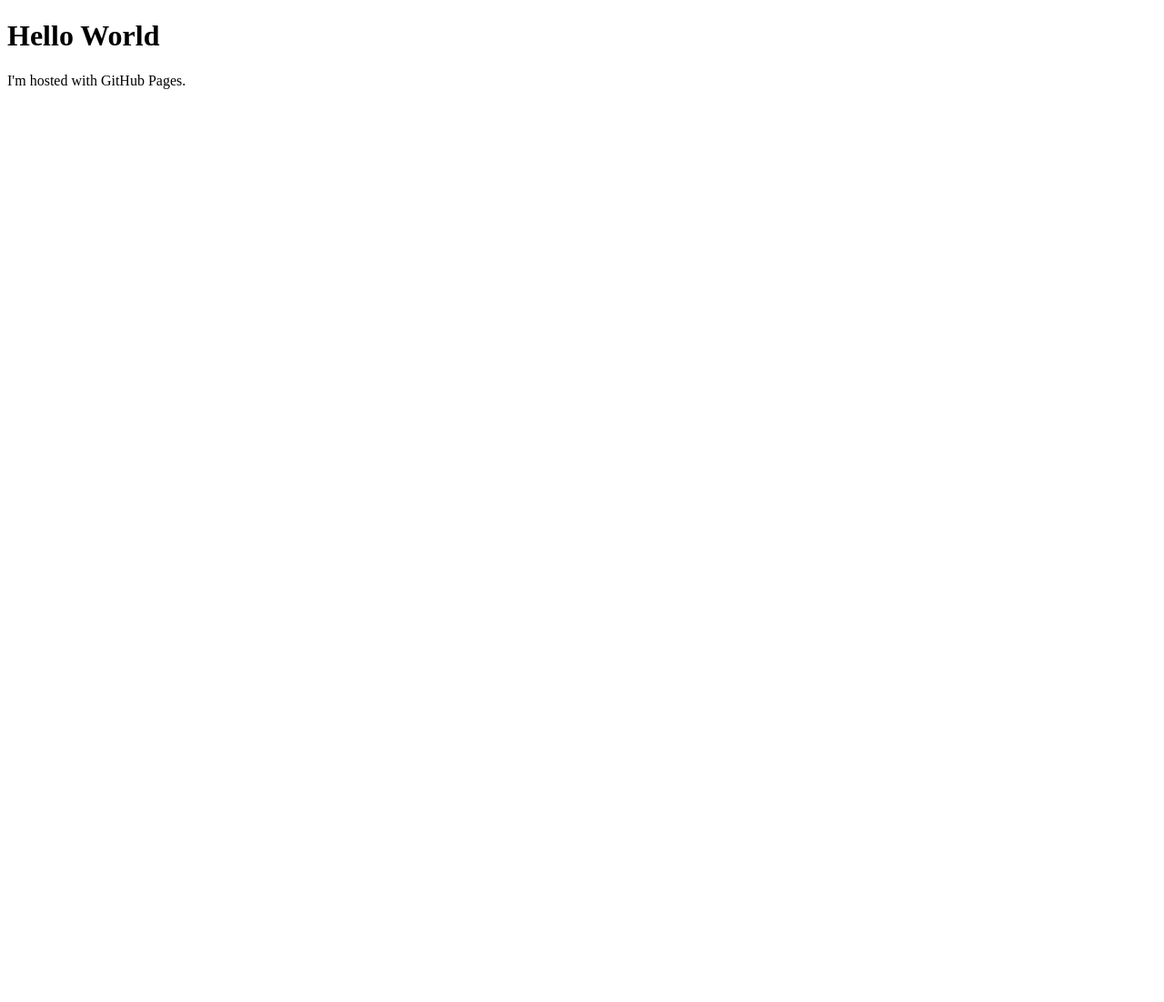
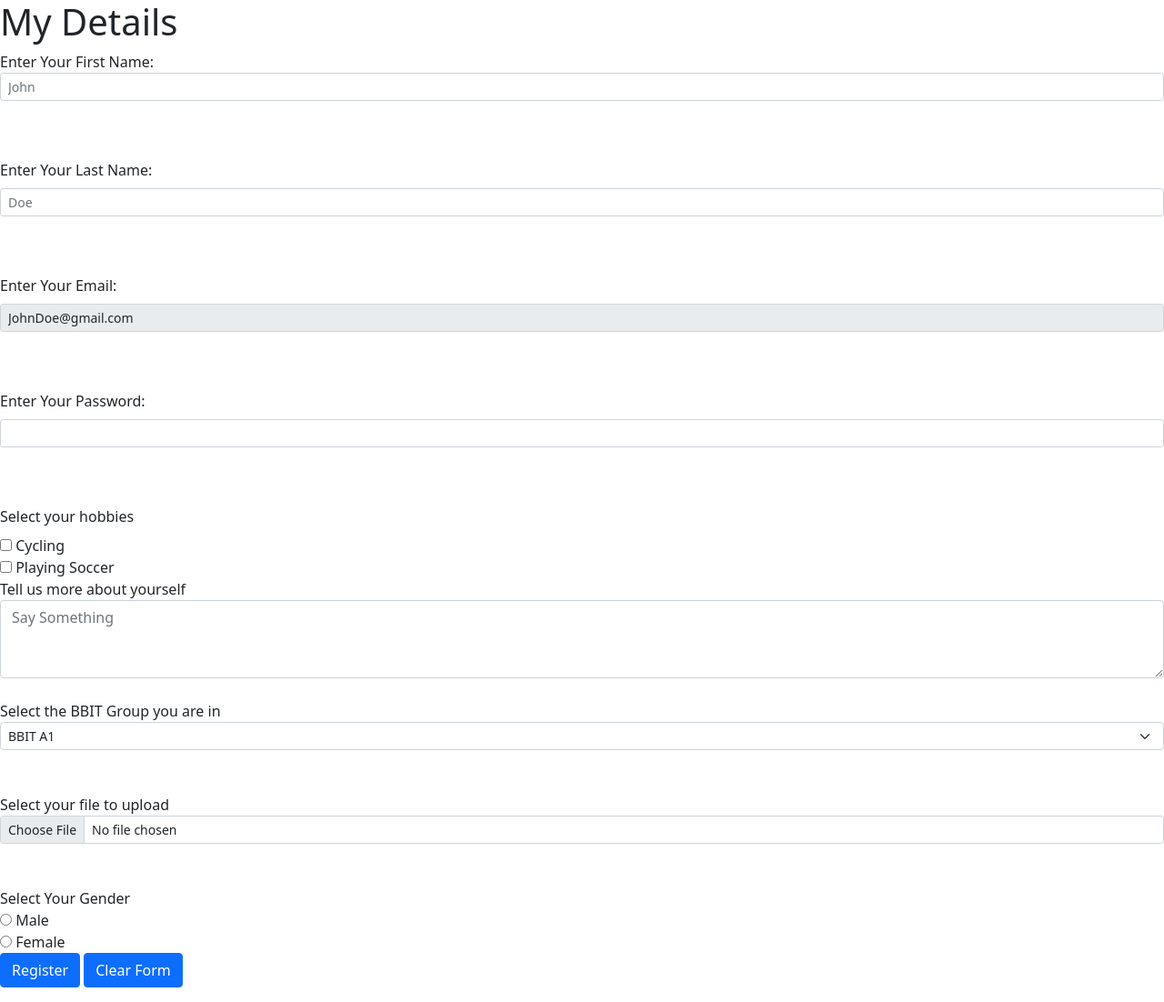
Before and after one commit to kiidfreak/immanuelmwendia, a plain HTML site: page index.html in a window 1280 px wide. Shown: the whole page at 91% size. Before the commit the page ends 800 px from the top, so only its background shows below. Drawn offline with nearby package versions, Linux system fonts and the light colour scheme.

Commit message:
Update index.html

```diff
--- a/index.html
+++ b/index.html
@@ -1,7 +1,114 @@
-<!DOCTYPE html>
-<html>
+<!doctype html>
+
+<html lang="en">
+<head>
+  <meta charset="utf-8">
+  <meta name="viewport" content="width=device-width, initial-scale=1">
+
+  <title>Portfolio Page</title>
+  <link href="https://cdn.jsdelivr.net/npm/bootstrap@5.0.2/dist/css/bootstrap.min.css" rel="stylesheet" integrity="sha384-EVSTQN3/azprG1Anm3QDgpJLIm9Nao0Yz1ztcQTwFspd3yD65VohhpuuCOmLASjC" crossorigin="anonymous">
+
+
+</head>
+<h1>My Details</h1>
+<form action="process.php" method="POST" enctype="multipart/form-data">
+
+
+  <input type="hidden" name="Admission Number" value="02246">
+
+<div class="mb-3">
+  <label for="firstname">Enter Your First Name: </label>
+  <br><input type="text" name="firstname" class="form-control form-control-sm" class="form-control" required placeholder="John">
+  <br>
+  <br>
+</div>
+
+<div class="mb-3">
+  <label for="lastname" class="form-label">Enter Your Last Name: </label>
+  <br><input type="text" name="lastname" class="form-control form-control-sm" class="form-control" required placeholder="Doe">
+  <br>
+  <br>
+</div>
+
+<div class="mb-3">
+  <label for="firstname"  class="form-label">Enter Your Email: </label>
+  <br><input type="Email" name="firstname" class="form-control form-control-sm" class="form-control" required readonly value="JohnDoe@gmail.com">
+  <br>
+  <br>
+</div>
+
+<div class="mb-3">
+  <label for="firstname"  class="form-label" >Enter Your Password: </label>
+  <br><input type="Password" class="form-control form-control-sm" class="form-control" id="exampleInputPassword1" name="firstname">
+  <br>
+  <br>
+</div>
+
+<!--Checkboxes -->
+<label class="form-label">Select your hobbies</label>
+<br>
+<input type="checkbox" name="Cycling"> Cycling
+<br>
+<input type="checkbox" name="Soccer"> Playing Soccer
+<br>
+
+
+<!--Textarea -->
+<label for="biodata">Tell us more about yourself</label>
+<br>
+<textarea class="form-control" id="exampleFormControlTextarea1" placeholder="Say Something" cols="25" rows="3" name="biodata"></textarea>
+
+
+<!--Select options -->
+<br>
+<label>Select the BBIT Group you are in </label>
+<br>
+<select name="bbitgroup" class="form-select form-select-sm" aria-label=".form-select-sm example">
+    <option value="a1">BBIT A1</option>
+    <option value="a2">BBIT A2</option>
+    <option value="b1">BBIT B1</option>
+    <option value="b2">BBIT B2</option>
+
+</select>
+<br>
+
+
+<!--Files Upload -->
+<br>
+<label>Select your file to upload</label>
+<br>
+<input type="file" class="form-control form-control-sm" id="formFileSm" name="userfile" accept=".txt,.xlsx"/>
+<br>
+
+
+
+
+
+
+<!--Radio Buttons -->
+<br>
+<label for="Gender">Select Your Gender</label>
+<br>
+<input type="radio" name="Gender" value="Female"> Male
+<br>
+<input type="radio" name="Gender" value="Male"> Female
+<br>
+
+
+
+<!--Submit button -->
+  <input type="submit" value="Register" class="btn btn-primary mb-3">
+
+<!--Clear button -->
+
+  <input type="reset" value="Clear Form" class="btn btn-primary mb-3">
+
+
+
+
+</form>
 <body>
-<h1>Hello World</h1>
-<p>I'm hosted with GitHub Pages.</p>
+  <script src="https://cdn.jsdelivr.net/npm/bootstrap@5.0.2/dist/js/bootstrap.bundle.min.js" integrity="sha384-MrcW6ZMFYlzcLA8Nl+NtUVF0sA7MsXsP1UyJoMp4YLEuNSfAP+JcXn/tWtIaxVXM" crossorigin="anonymous">
+  </script>
 </body>
 </html>
```
